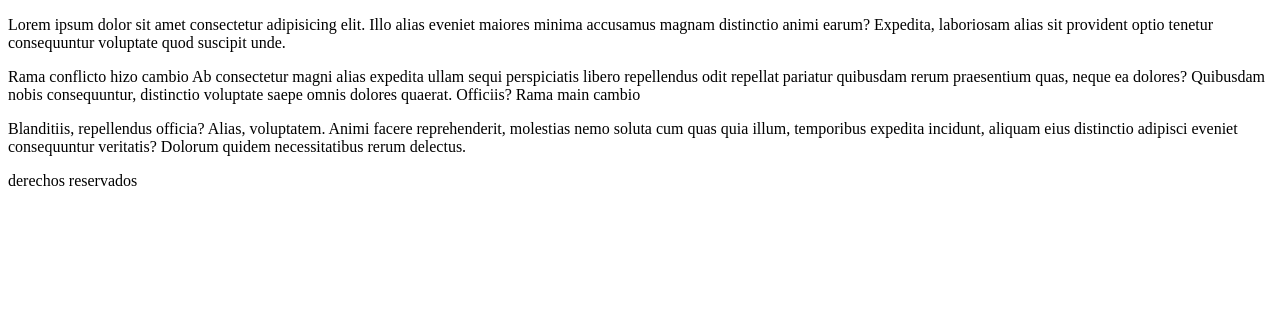
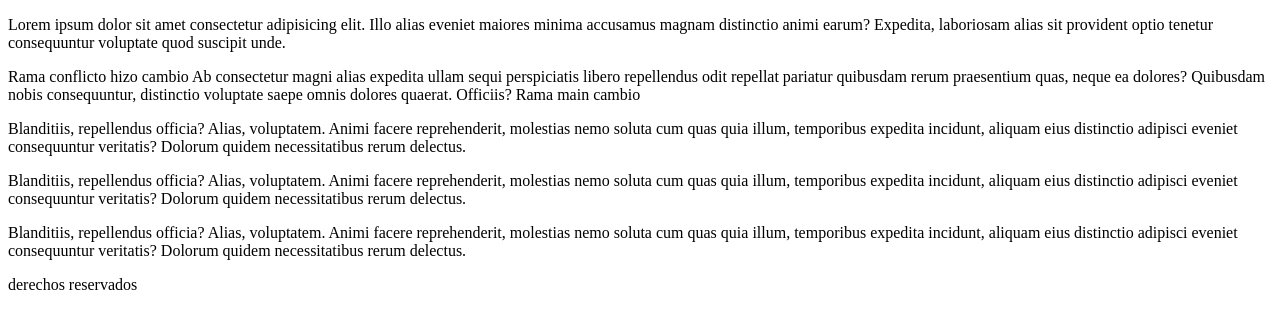
Before and after one commit to jmartin2710/jm2, a plain HTML site: page index.html in a window 1280 px wide. Drawn offline with Linux system fonts and the light colour scheme.

Commit message:
nuevo cambio

```diff
--- a/index.html
+++ b/index.html
@@ -19,6 +19,16 @@
         quia illum, temporibus expedita incidunt, aliquam eius distinctio adipisci eveniet consequuntur veritatis?
         Dolorum quidem necessitatibus rerum delectus.</p>
 
+     <p>Blanditiis, repellendus officia? Alias, voluptatem. Animi facere reprehenderit, molestias nemo soluta cum quas
+        quia illum, temporibus expedita incidunt, aliquam eius distinctio adipisci eveniet consequuntur veritatis?
+        Dolorum quidem necessitatibus rerum delectus.</p>
+
+     <p>Blanditiis, repellendus officia? Alias, voluptatem. Animi facere reprehenderit, molestias nemo soluta cum quas
+        quia illum, temporibus expedita incidunt, aliquam eius distinctio adipisci eveniet consequuntur veritatis?
+        Dolorum quidem necessitatibus rerum delectus.</p>
+
+
+
         <footer>
             <p>
                 derechos reservados
```
